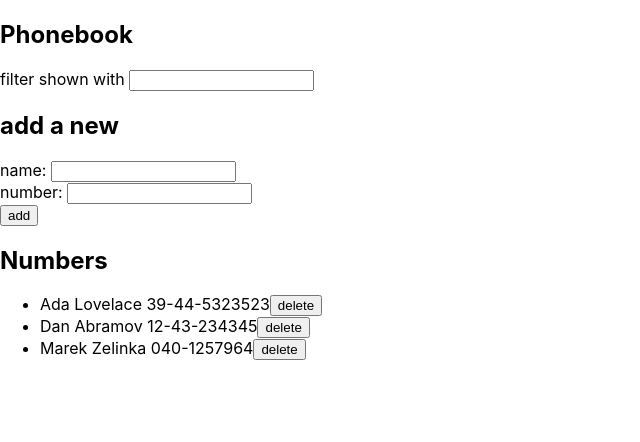
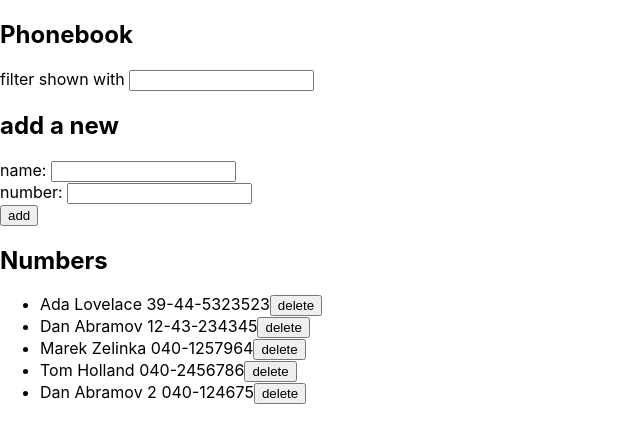
Before and after one commit to marekzelinka/phonebook, a React (Create React App) app in the folder frontend/: page / in a window 1280 px wide. Shown: the top 442 px of the page, without its empty margins (0-640 px from the left). Built offline with nearby package versions, Linux system fonts and the light colour scheme; data requests are answered from the project's data file.

Commit message:
finish step11

```diff
--- a/frontend/db.json
+++ b/frontend/db.json
@@ -14,6 +14,16 @@
       "name": "Marek Zelinka",
       "number": "040-1257964",
       "id": 4
+    },
+    {
+      "name": "Tom Holland",
+      "number": "040-2456786",
+      "id": 5
+    },
+    {
+      "name": "Dan Abramov 2",
+      "number": "040-124675",
+      "id": 6
     }
   ]
 }
--- a/frontend/src/components/AddPersonForm.js
+++ b/frontend/src/components/AddPerson.js
@@ -1,4 +1,4 @@
-const AddPersonForm = ({
+const AddPerson = ({
   onSubmit,
   name,
   onNameChange,
@@ -20,4 +20,4 @@ const AddPersonForm = ({
   </form>
 )
 
-export default AddPersonForm
+export default AddPerson
--- a/frontend/src/components/App.js
+++ b/frontend/src/components/App.js
@@ -1,15 +1,17 @@
 import { useEffect, useState } from 'react'
 import Filter from './Filter'
-import AddPersonForm from './AddPersonForm'
+import AddPerson from './AddPerson'
 import PersonList from './PersonList'
 import personsService from 'services/persons'
 import PersonItem from './PersonItem'
+import Notification from './Notification'
 
 const App = () => {
   const [persons, setPersons] = useState([])
   const [newName, setNewName] = useState('')
   const [newNumber, setNewNumber] = useState('')
   const [filter, setFilter] = useState('')
+  const [successMessage, setSuccessMessage] = useState(null)
 
   useEffect(() => {
     personsService.getAll().then((initialPersons) => setPersons(initialPersons))
@@ -55,6 +57,8 @@ const App = () => {
     }
 
     personsService.create(personObj).then((returnedPerson) => {
+      setSuccessMessage(`Added ${returnedPerson.name}`)
+      setTimeout(() => setSuccessMessage(null), 5000)
       setPersons((persons) => persons.concat(returnedPerson))
       setNewName('')
       setNewNumber('')
@@ -76,9 +80,10 @@ const App = () => {
   return (
     <div>
       <h2>Phonebook</h2>
+      <Notification message={successMessage} />
       <Filter value={filter} onChange={setFilter} />
       <h2>add a new</h2>
-      <AddPersonForm
+      <AddPerson
         onSubmit={addPerson}
         name={newName}
         onNameChange={setNewName}
--- /dev/null
+++ b/frontend/src/components/Notification.js
@@ -0,0 +1,9 @@
+const Notification = ({ message }) => {
+  if (message === null) {
+    return null
+  }
+
+  return <div className="success">{message}</div>
+}
+
+export default Notification
--- a/frontend/src/styles/index.css
+++ b/frontend/src/styles/index.css
@@ -11,3 +11,13 @@ code {
   font-family: source-code-pro, Menlo, Monaco, Consolas, 'Courier New',
     monospace;
 }
+
+.success {
+  color: green;
+  background: lightgray;
+  font-size: 20px;
+  border-style: solid;
+  border-radius: 5px;
+  padding: 10px;
+  margin-bottom: 10px;
+}
```
